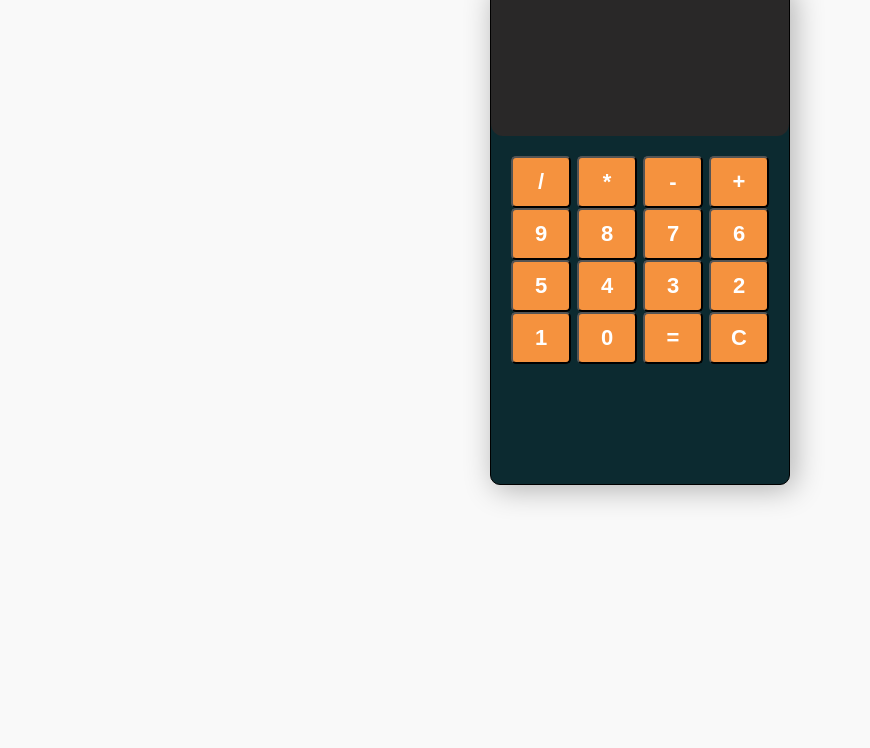
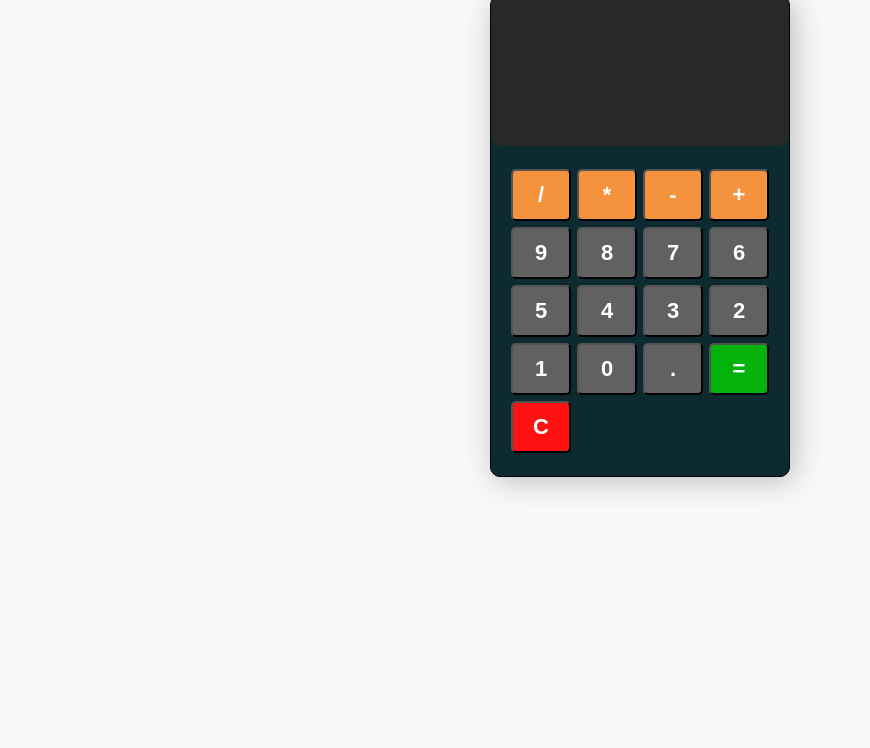
Before and after one commit to mazhars-git/calculator, a plain HTML site: page index.html in a window 1280 px wide. Shown: the part 52-800 px from the top of the page, without its empty margins (0-870 px from the left). Drawn offline with Linux system fonts and the light colour scheme.

Commit message:
interface done

```diff
--- a/index.html
+++ b/index.html
@@ -8,7 +8,7 @@
     <title>Calculator</title>
 </head>
 <body>
-    <h1>Calculator</h1>
+    <h1 style='text-align:center; margin-bottom: 10px;'>Calculator</h1>
     <div class="calculator">
         <form>
             <input type="text" class="screen">
@@ -30,9 +30,10 @@
             <button type="button" class="btn btn-gray" data-num="2">2</button>
             <button type="button" class="btn btn-gray" data-num="1">1</button>
             <button type="button" class="btn btn-gray" data-num="0">0</button>
+            <button type="button" class="btn btn-gray" data-num=".">.</button>
 
-            <button type="button" class="btn btn-gray">=</button>
-            <button type="button" class="btn btn-gray">C</button>
+            <button type="button" class="btn btn-equal">=</button>
+            <button type="button" class="btn btn-clear">C</button>
 
         </div>
     </div>
--- a/style.css
+++ b/style.css
@@ -17,11 +17,11 @@ body{
 }
 .calculator{
     flex: 0 0 22%;
-    margin: 5px 0;
+    margin: 7px 0;
     border: 1px solid #000;
     width: 300px;
-    height: 500px;
-    box-shadow: 4px 4px 30px rgba(0, 0, 0, 0.3);
+    height: auto;
+    box-shadow: 4px 4px 30px rgba(46, 46, 46, 0.3);
     top: 0;
     left: 0;
     right: 0;
@@ -29,7 +29,6 @@ body{
     margin: auto;
     border-radius: 10px;
     background-color: rgb(12, 42, 48);
-
 }
 
 form input{
@@ -51,6 +50,7 @@ button{
     font-weight: 600;
     border-radius: 5px;
     cursor: pointer;
+    margin: 3px 0;
 }
 
 .btn-yellow{
@@ -59,6 +59,14 @@ button{
 }
 
 .btn-gray{
-    background: rgb(245, 146, 62);
+    background: rgb(97, 97, 97);
     color: #fff;
 }
+.btn-equal{
+    background: rgb(3, 179, 12);
+    color: #fff;
+}
+.btn-clear{
+    background: rgb(255, 18, 18);
+    color: #fff;
+}
```
